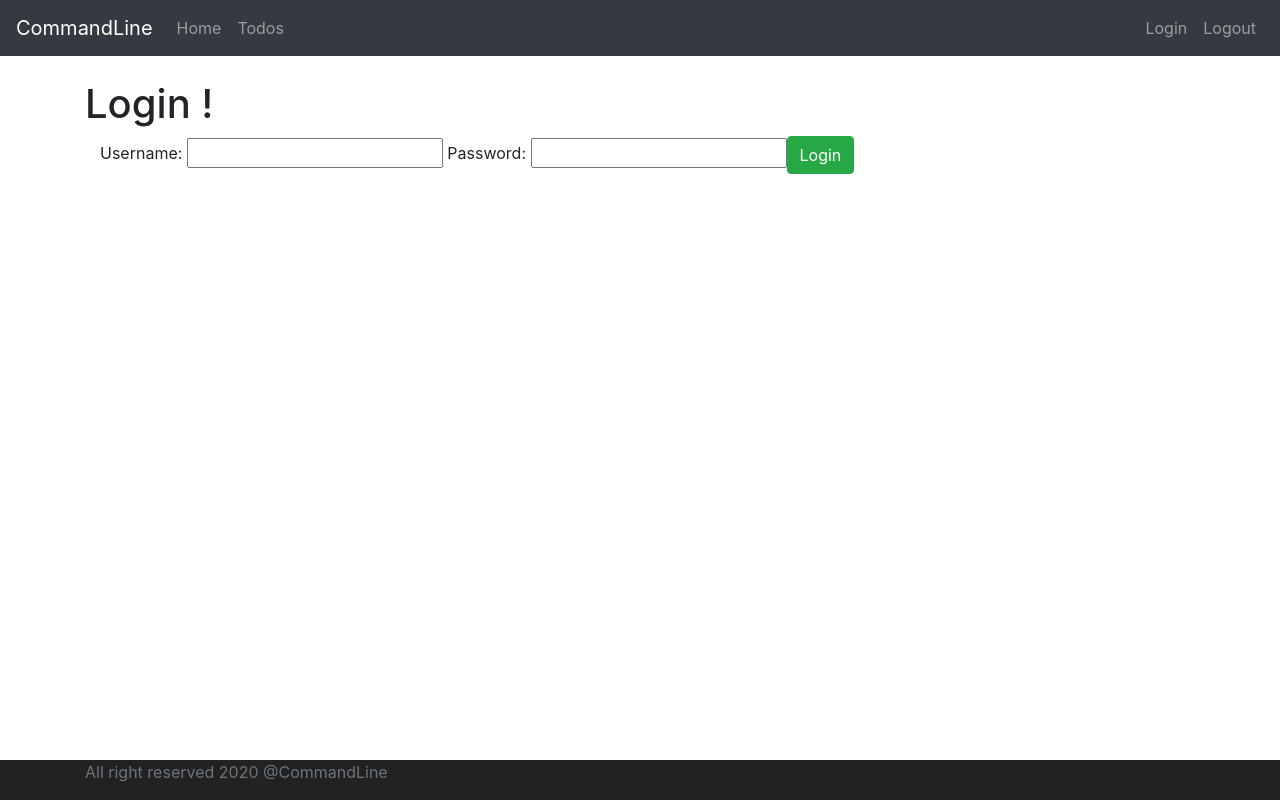
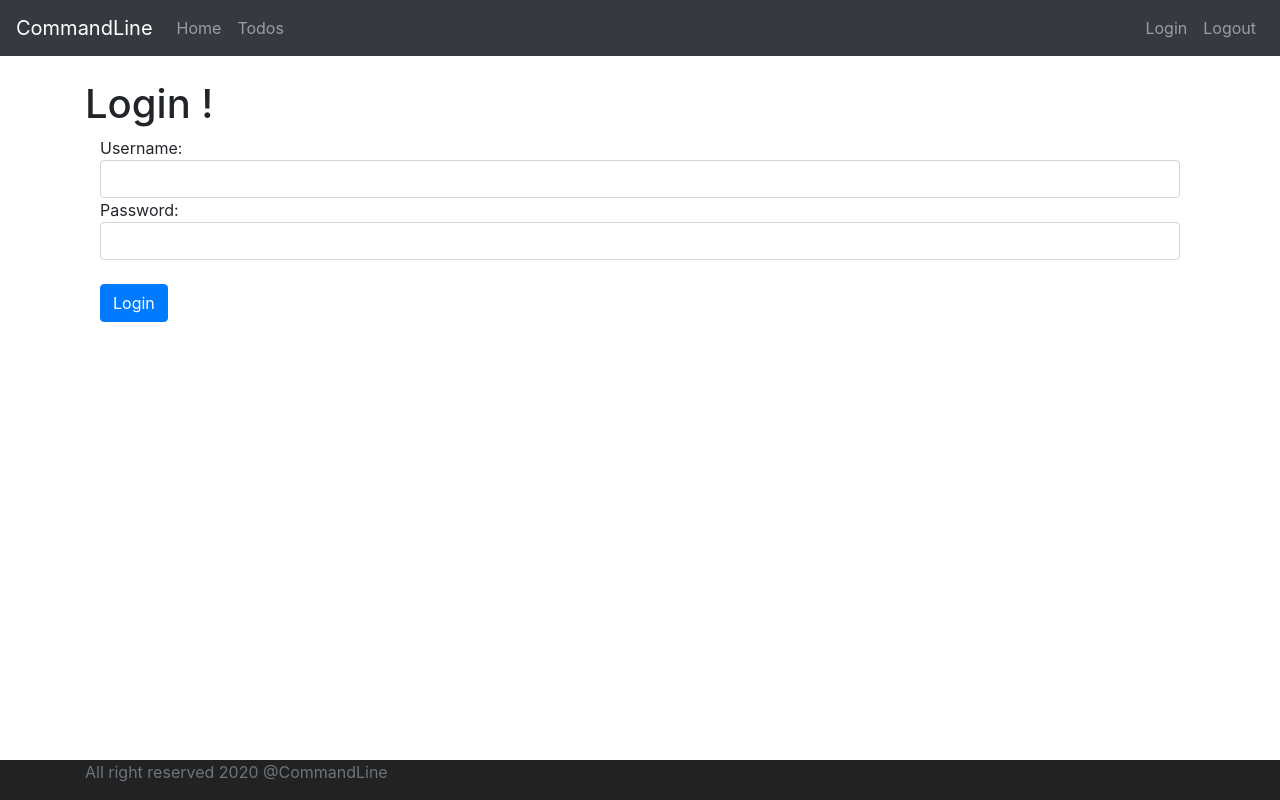
Before and after one commit to gunjanmimo/Spring-Boot, an Angular app in the folder todo/: page / in a window 1280 px wide. Built offline with nearby package versions, Linux system fonts and the light colour scheme.

Commit message:
new changes

```diff
--- a/todo/src/app/login/login.component.html
+++ b/todo/src/app/login/login.component.html
@@ -2,12 +2,23 @@
 <div class="container">
   <div class="alert alert-warning" *ngIf="invalidLogin">{{ errorMessage }}</div>
 
-  <div>
+  <div class="form-group">
     Username:
-    <input type="text" name="useername" [(ngModel)]="username" />
+    <input
+      type="text"
+      name="useername"
+      class="form-control"
+      [(ngModel)]="username"
+    />
     Password:
-    <input type="password" name="password" [(ngModel)]="password" />
-    <button (click)="handleLogin()" class="btn btn-success">Login</button>
+    <input
+      type="password"
+      name="password"
+      class="form-control"
+      [(ngModel)]="password"
+    />
+    <br />
+    <button (click)="handleLogin()" class="btn btn-primary">Login</button>
     <br />
   </div>
 </div>
--- a/todo/src/app/menu/menu.component.html
+++ b/todo/src/app/menu/menu.component.html
@@ -5,13 +5,13 @@
     </div>
 
     <ul class="navbar-nav">
-      <li><a href="/welcome/gunjan" class="nav-link">Home</a></li>
-      <li><a href="/todos" class="nav-link">Todos</a></li>
+      <li><a routerLink="/welcome/gunjan" class="nav-link">Home</a></li>
+      <li><a routerLink="/todos" class="nav-link">Todos</a></li>
     </ul>
 
     <ul class="navbar-nav navbar-collapse justify-content-end">
-      <li><a href="/login" class="nav-link">Login</a></li>
-      <li><a href="/logout" class="nav-link">Logout</a></li>
+      <li><a routerLink="/login" class="nav-link">Login</a></li>
+      <li><a routerLink="/logout" class="nav-link">Logout</a></li>
     </ul>
   </nav>
 </header>
```
